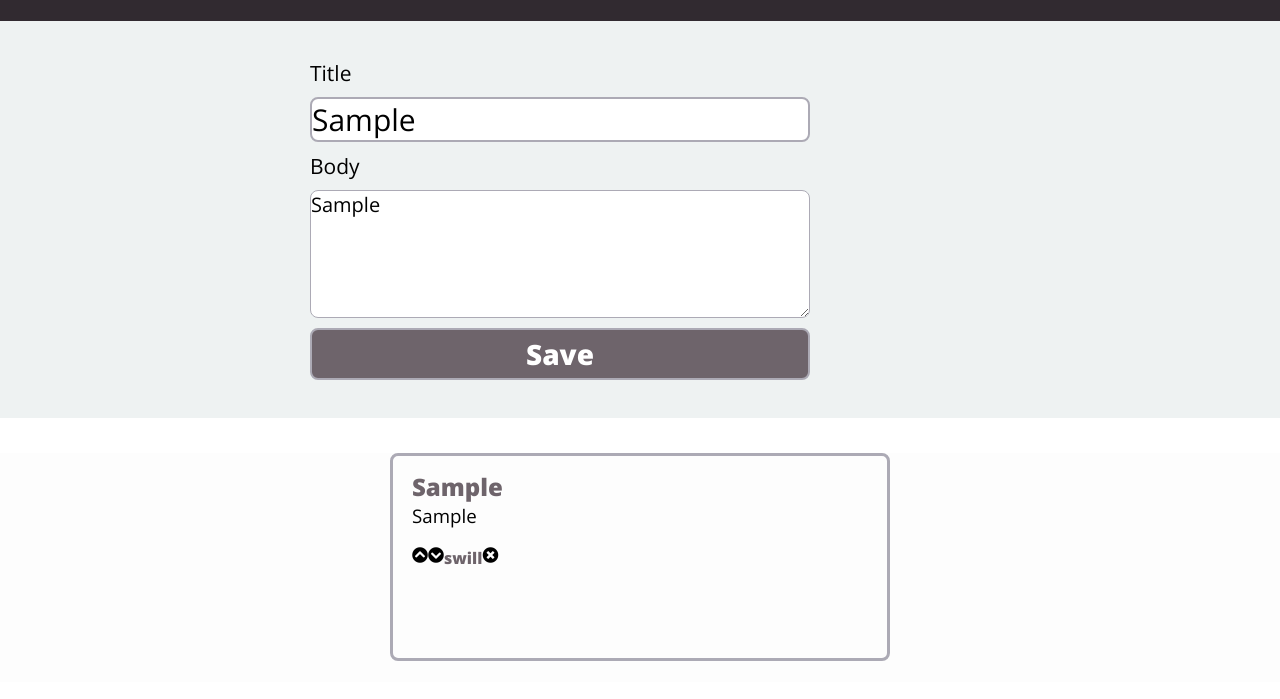
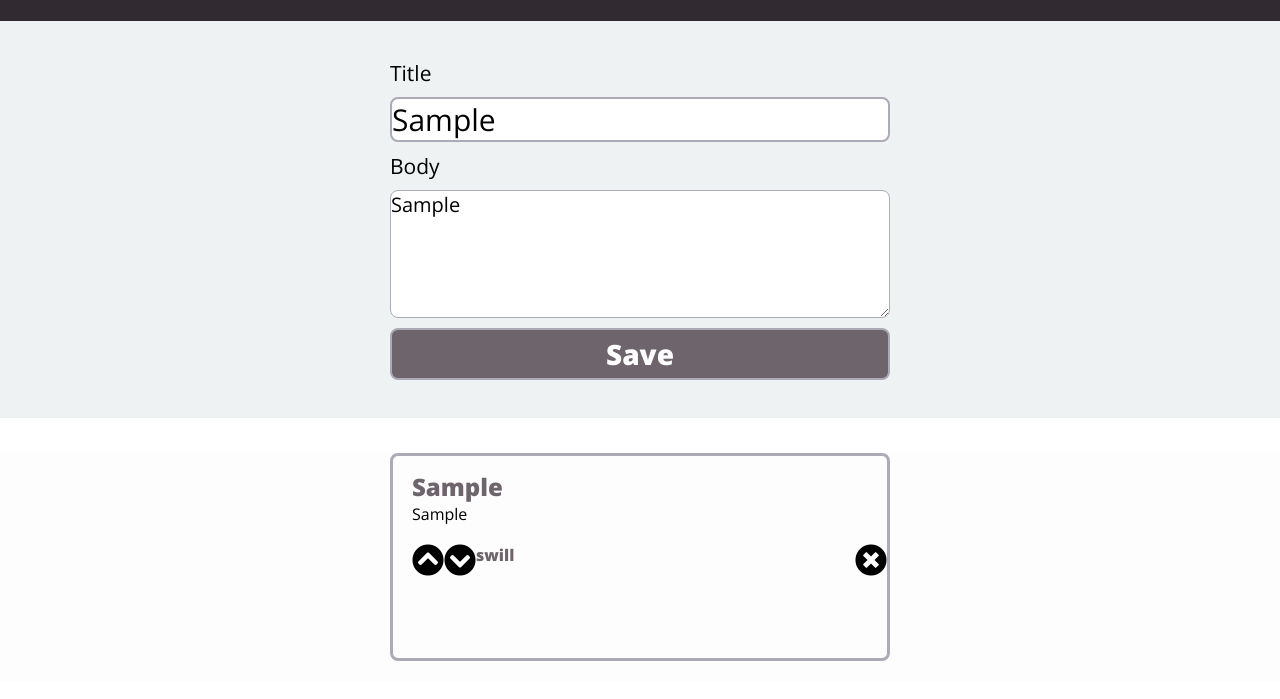
Before and after one commit to KStockton/Ideabox, a plain HTML site: page index.html in a window 1280 px wide. Both pictures are taken after typing "Sample", "Sample" into the empty fields and a click on the button "Save". Shown: the part 63-762 px from the top of the page. Drawn offline with nearby package versions, Linux system fonts and the light colour scheme.

Commit message:
css styling

```diff
--- a/main.js
+++ b/main.js
@@ -25,12 +25,16 @@ function saveReturn(e){
 function appendCard(idea){
 	var card = `<article class="card id">
         <h2 class="card-title">${idea.title}</h2>
-        <h3 class="card-body">${idea.body} </h3>
-        <div class="bottomText">
-          <i class="fas fa-chevron-circle-up"></i>
-          <i class="fas fa-chevron-circle-down"></i>
-          <h4 class="quality">${idea.quality}</h4>
-          <i class="fas fa-times-circle"></i>
+        <p class="card-body">${idea.body} </p>
+        <div class="bottom-icons">
+          <div class="up-down-icons">
+            <i class="fas fa-chevron-circle-up iconstyle"></i>
+            <i class="fas fa-chevron-circle-down iconstyle"></i>
+            <h4 class="quality">${idea.quality}</h4>
+          </div>
+          <aside class="close-icon">
+            <i class="fas fa-times-circle iconstyle"></i>
+          </aside>
           </div>
       </article>`;
       	bottomSection.innerHTML = card + bottomSection.innerHTML;
--- a/styles.css
+++ b/styles.css
@@ -68,11 +68,12 @@ main {
   background-color: #EEF2F2;
   margin: -8px;
   padding: 33px 1px;
+  display: flex;
 
 }
 
 form {
-  margin: 0px 312px;
+  margin: 0px auto;
 }
 
 .top-form {
@@ -162,9 +163,24 @@ article {
 }
 .card-body {
   font-weight: 300;
-  padding-bottom:19px;
+  padding-bottom: 19px;
+  height:
+}
+
+.bottom-icons {
+  display: flex;
+  justify-content: space-between;
+}
+
+.up-down-icons {
+  display: flex;
+  flex-direction: row;
 }
 
 h4 {
   color: #6E646B;
 }
+
+.iconstyle {
+  font-size: 32px;
+}
```
Also changed, not shown: index.html (+1 -0 lines).
